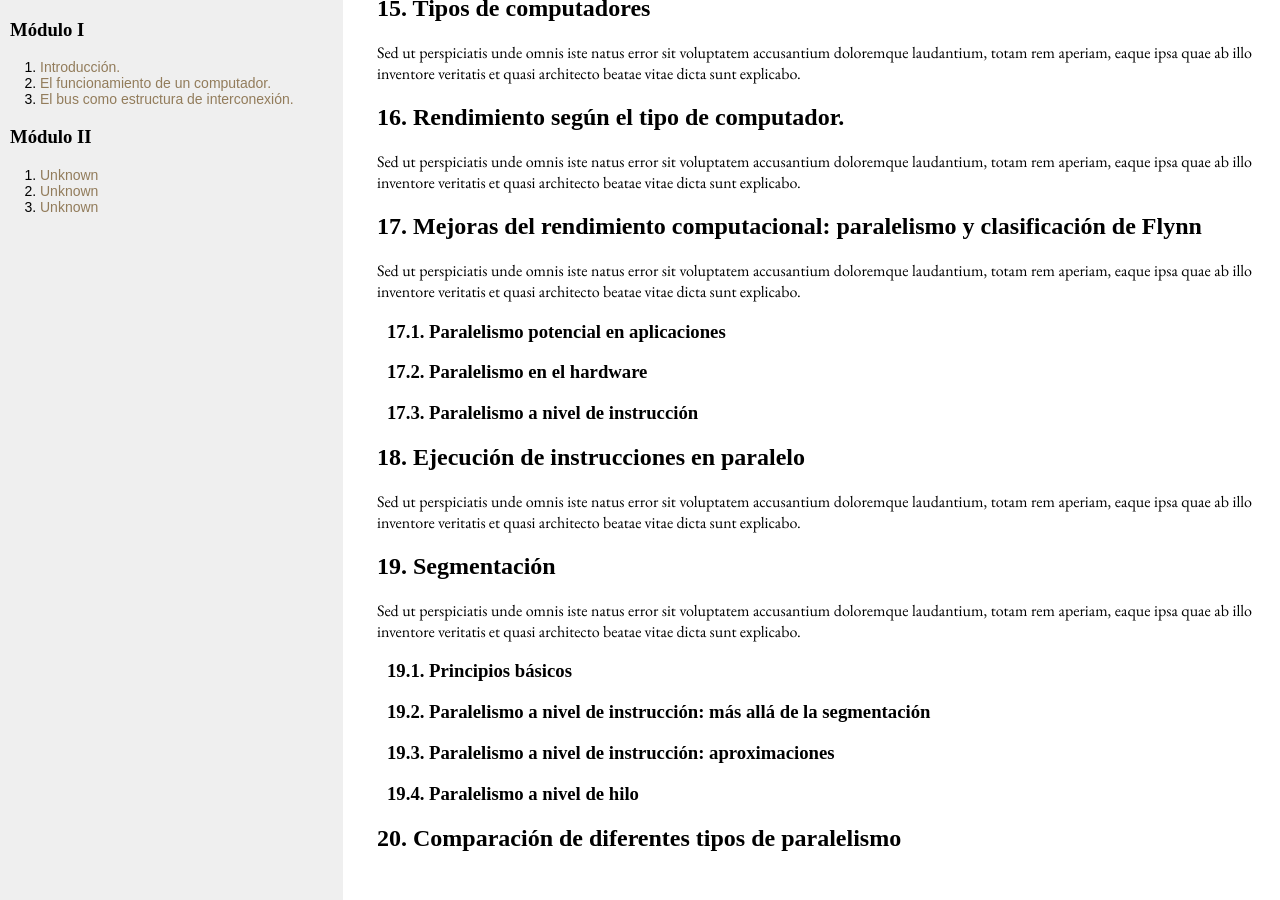
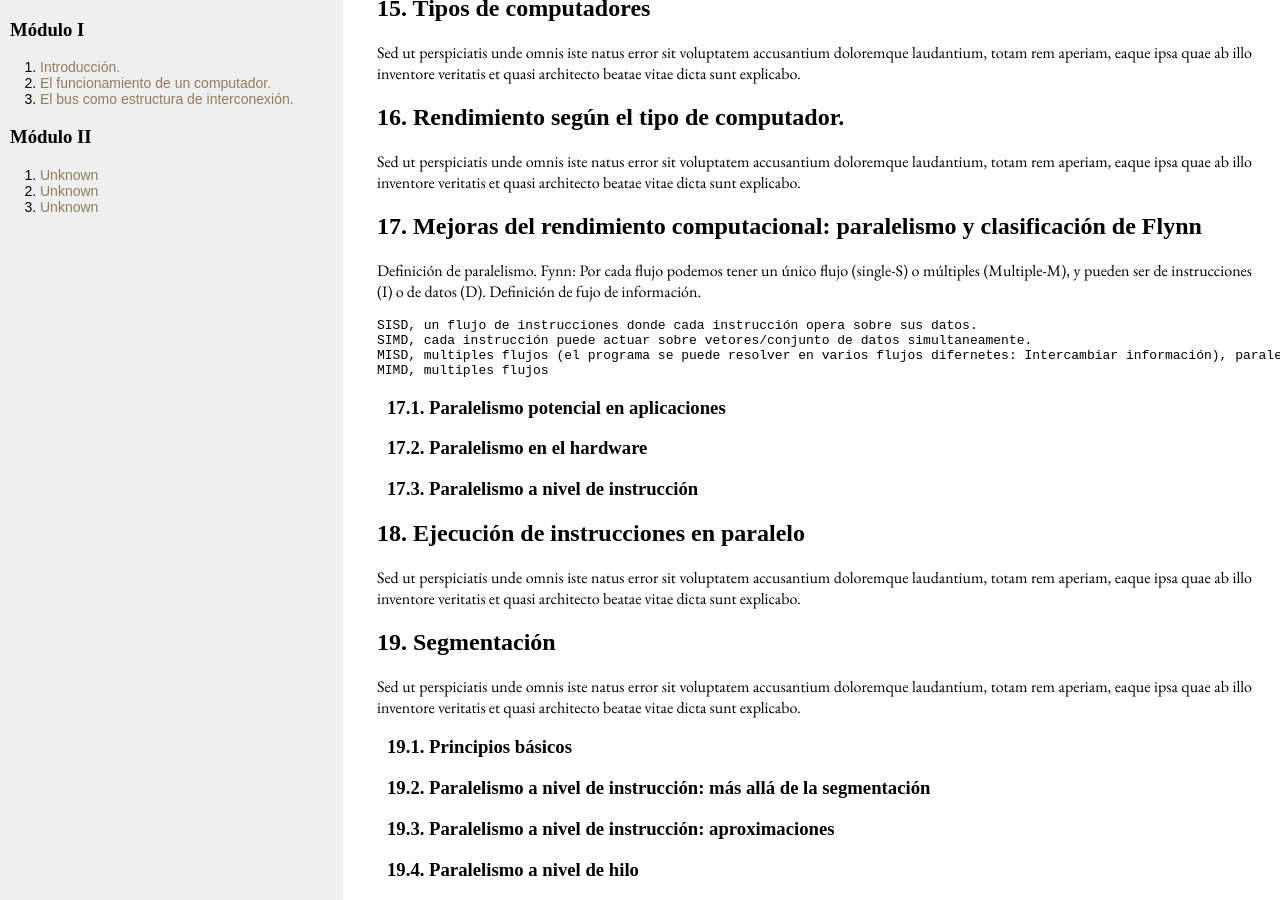
Before and after one commit to dkaerit/EDC, a Jekyll site: the page built from _posts/2020-10-05-TEMA02.md, in a window 1280 px wide and 900 px high, scrolled down 3397 px. Built offline with Jekyll 4.4.1, drawn with Linux system fonts in a browser that asks for light colours; some web fonts are replaced.

Commit message:
Update 2020-10-05-TEMA02.md

````diff
--- a/_posts/2020-10-05-TEMA02.md
+++ b/_posts/2020-10-05-TEMA02.md
@@ -115,11 +115,21 @@ Sed ut perspiciatis unde omnis iste natus error sit voluptatem accusantium dolor
 Sed ut perspiciatis unde omnis iste natus error sit voluptatem accusantium doloremque laudantium, totam rem aperiam, eaque ipsa quae ab illo inventore veritatis et quasi architecto beatae vitae dicta sunt explicabo.
 
 ## 17. Mejoras del rendimiento computacional: paralelismo y clasificación de Flynn
-Sed ut perspiciatis unde omnis iste natus error sit voluptatem accusantium doloremque laudantium, totam rem aperiam, eaque ipsa quae ab illo inventore veritatis et quasi architecto beatae vitae dicta sunt explicabo.
+Definición de paralelismo.
+Fynn: Por cada flujo podemos tener un único flujo (single-S) o múltiples (Multiple-M), y pueden ser de instrucciones (I) o de datos (D).
+Definición de fujo de información.
+
+```
+SISD, un flujo de instrucciones donde cada instrucción opera sobre sus datos.
+SIMD, cada instrucción puede actuar sobre vetores/conjunto de datos simultaneamente.
+MISD, multiples flujos (el programa se puede resolver en varios flujos difernetes: Intercambiar información), paralelizar la tarea,
+MIMD, multiples flujos
+```
 
 ### 17.1. Paralelismo potencial en aplicaciones
 ### 17.2. Paralelismo en el hardware
 ### 17.3. Paralelismo a nivel de instrucción
+
 
 ## 18. Ejecución de instrucciones en paralelo
 Sed ut perspiciatis unde omnis iste natus error sit voluptatem accusantium doloremque laudantium, totam rem aperiam, eaque ipsa quae ab illo inventore veritatis et quasi architecto beatae vitae dicta sunt explicabo.
````
